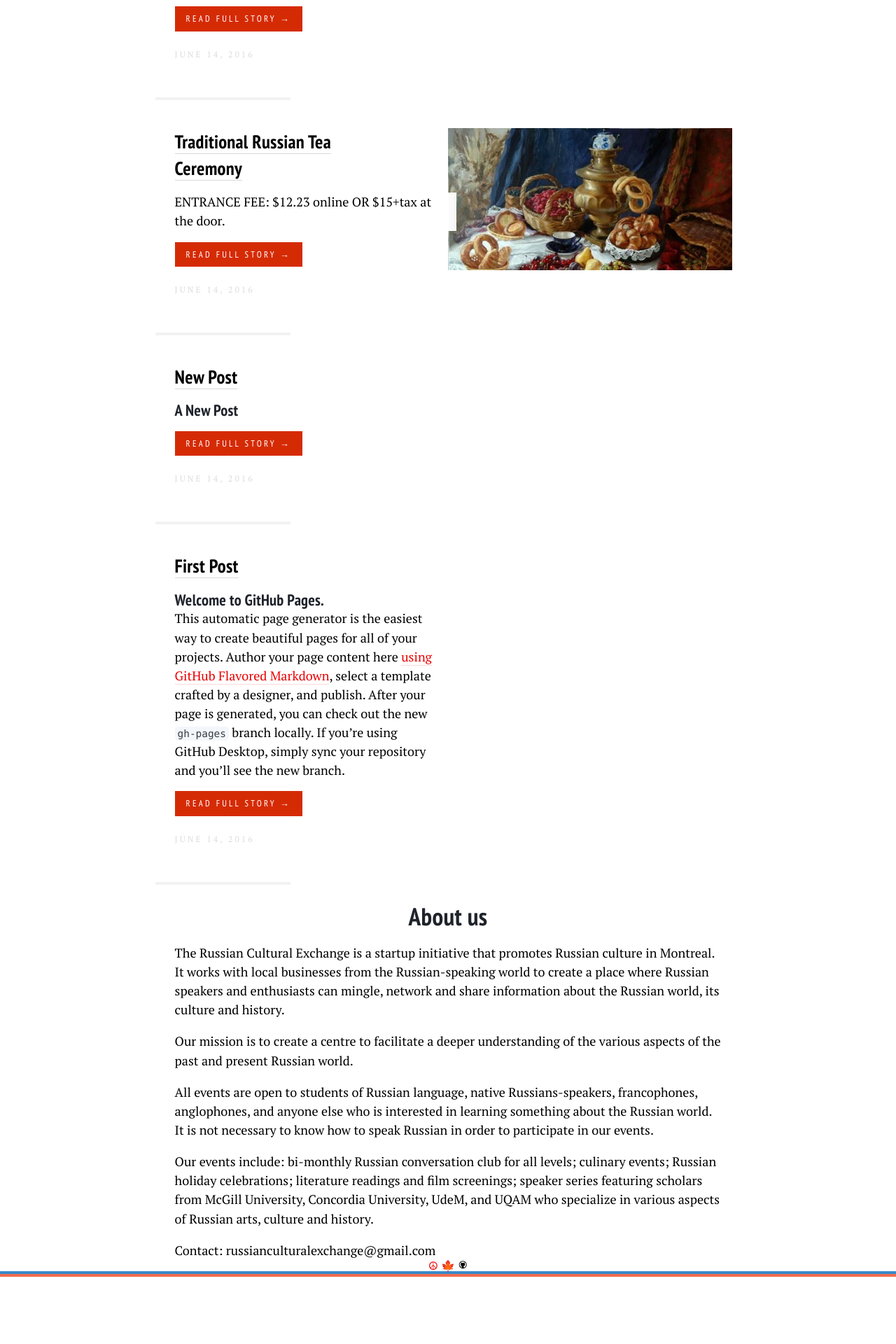
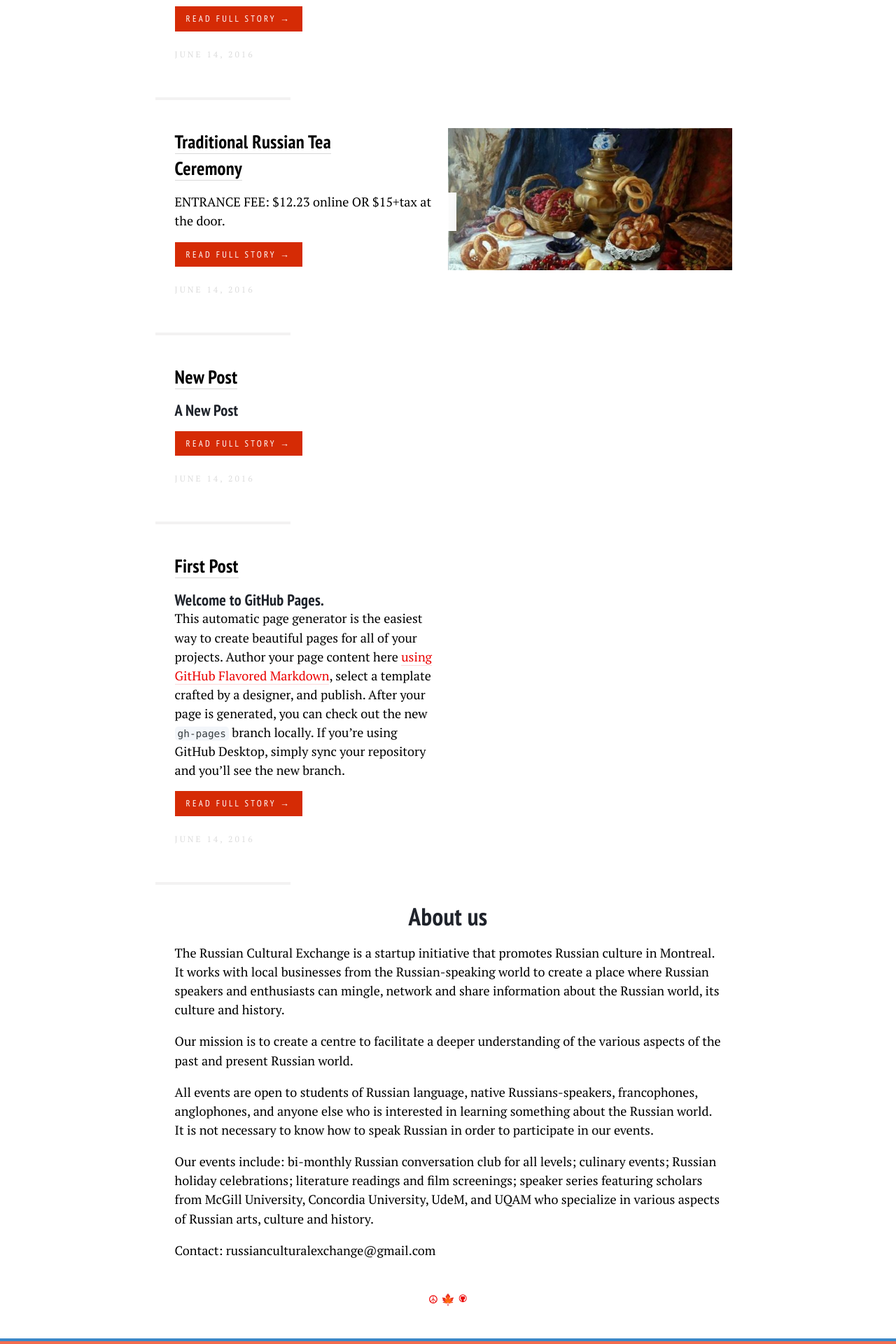
Before and after one commit to dy/mircamtl.github.io, a Jekyll site: the page built from index.html, in a window 1280 px wide. Shown: the part 2005-3925 px from the top of the page at 70% size. Built offline with Jekyll 4.4.1, drawn with Linux system fonts in a browser that asks for light colours; before the commit the page ends 3829 px from its top, so only the background shows below that.

Commit message:
Update footer

```diff
--- a/css/index.css
+++ b/css/index.css
@@ -421,6 +421,7 @@ hr {
 .site-footer {
 	line-height: 1rem;
 	text-align: center;
+	padding: 3rem 0;
 }
 
 .site-footer-link {
@@ -431,7 +432,11 @@ hr {
 	font-weight: bolder;
 	text-decoration: none;
 }
+.site-footer-link svg {
+	fill: currentColor;
+}
 .site-footer-link:hover {
+	border: none;
 }
 
 .site-footer-column {
```
